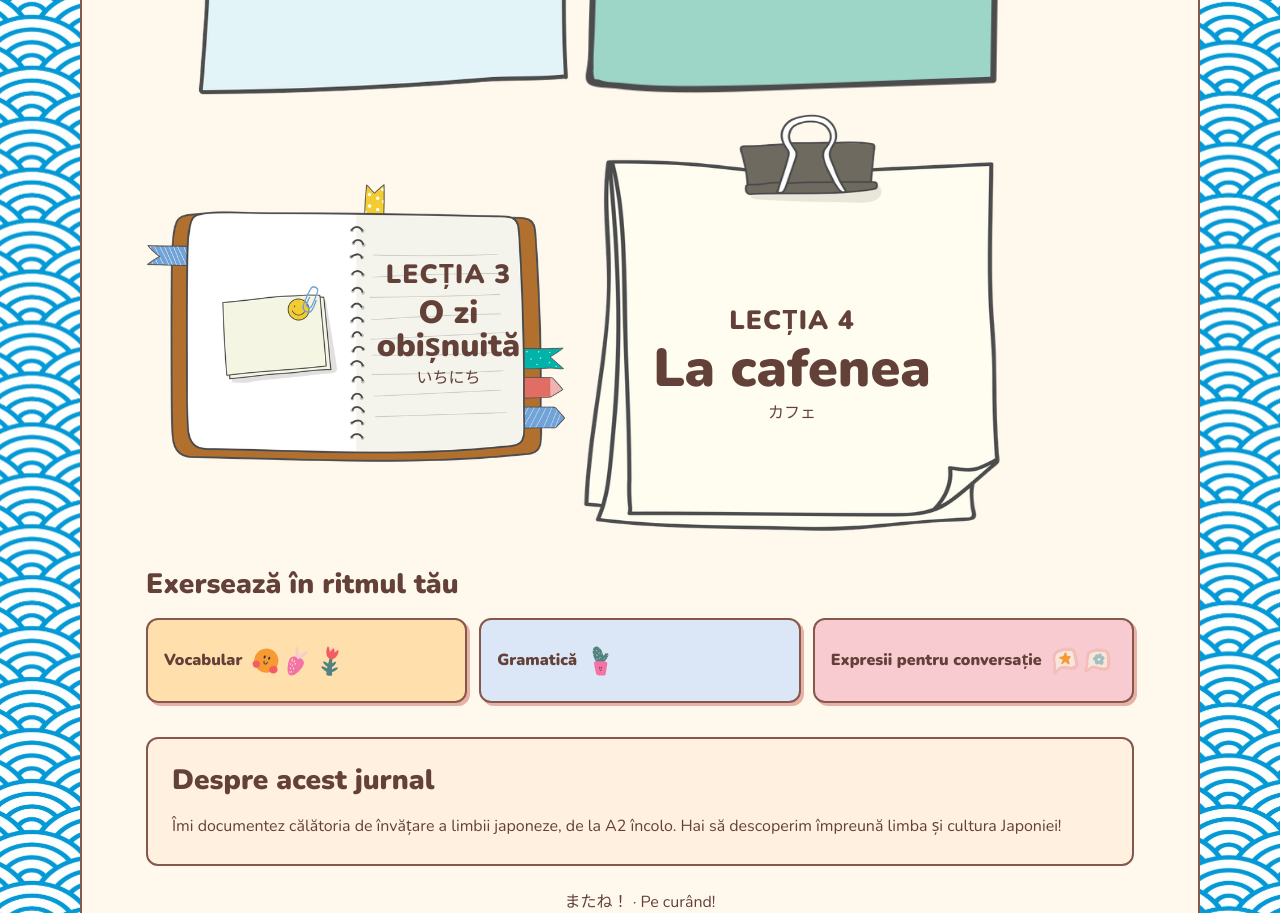
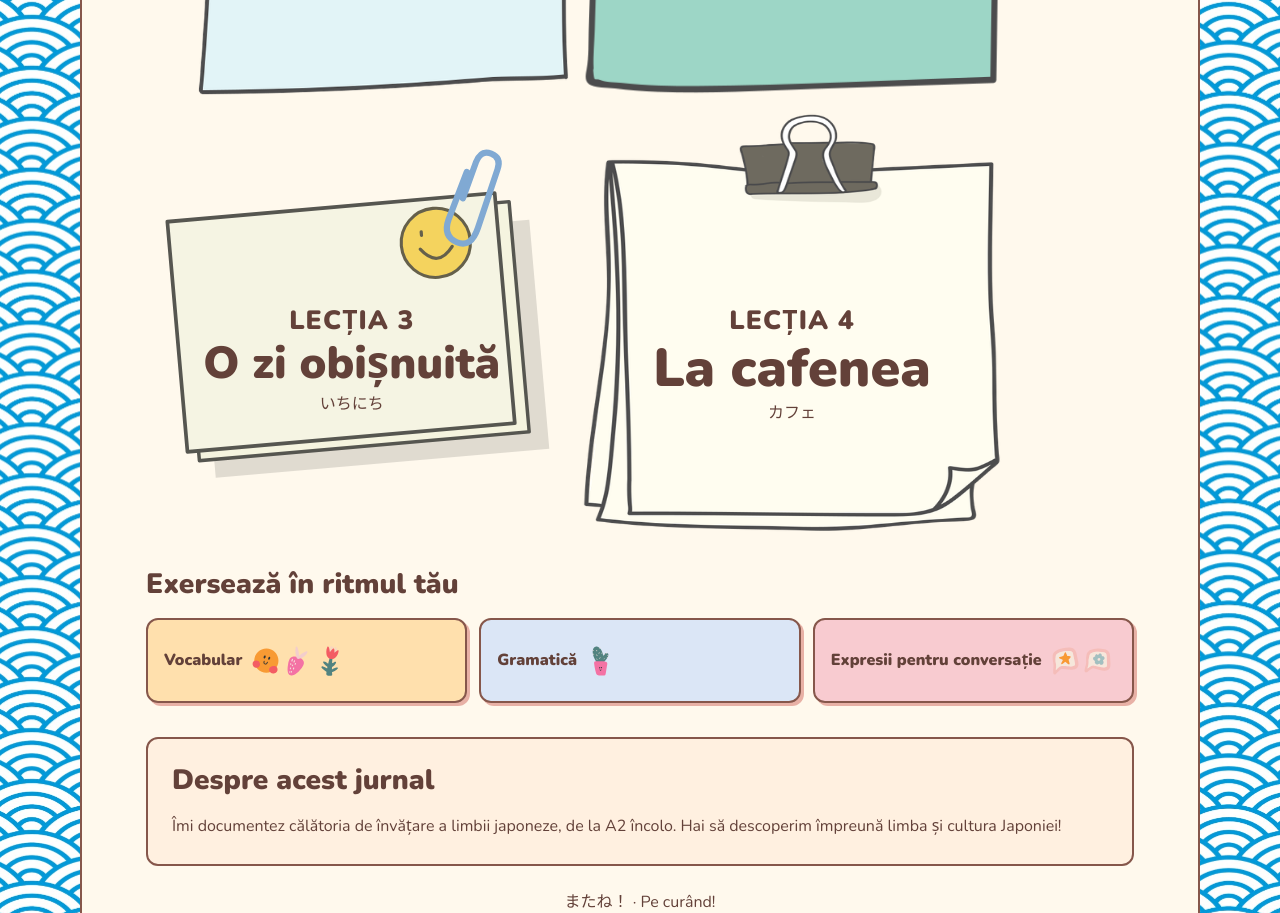
Before and after one commit to invat-singura-nihongo/invat-singura-nihongo.github.io, a plain HTML site: page index.html in a window 1280 px wide. Shown: the part 1077-1990 px from the top of the page. Drawn offline with nearby package versions, Linux system fonts and the light colour scheme.

Commit message:
Use smiley paperclip note for lesson 3

```diff
--- a/style.css
+++ b/style.css
@@ -126,12 +126,12 @@ section + section { margin-top: 34px; }
 }
 .lesson-list li:first-child .lesson-link { translate: clamp(4px, 1.2cqw, 6px) 0; }
 .lesson-list li:nth-child(3) .lesson-link {
-  padding: 0 9% 0 53%;
-  background-image: url("assets/open-notebook.webp");
+  padding: 30% 14% 13% 12%;
+  background-image: url("assets/smiley-paperclip-note.svg");
   background-size: contain;
 }
 .lesson-list li:nth-child(3) .lesson-title {
-  font-size: clamp(.875rem, 8cqw, 2rem);
+  font-size: clamp(.875rem, 11cqw, 2.8rem);
 }
 .lesson-list li:nth-child(2) .lesson-link { background-image: url("assets/teal-sticky-note.webp"); }
 .lesson-list li:nth-child(4) .lesson-link {
```
